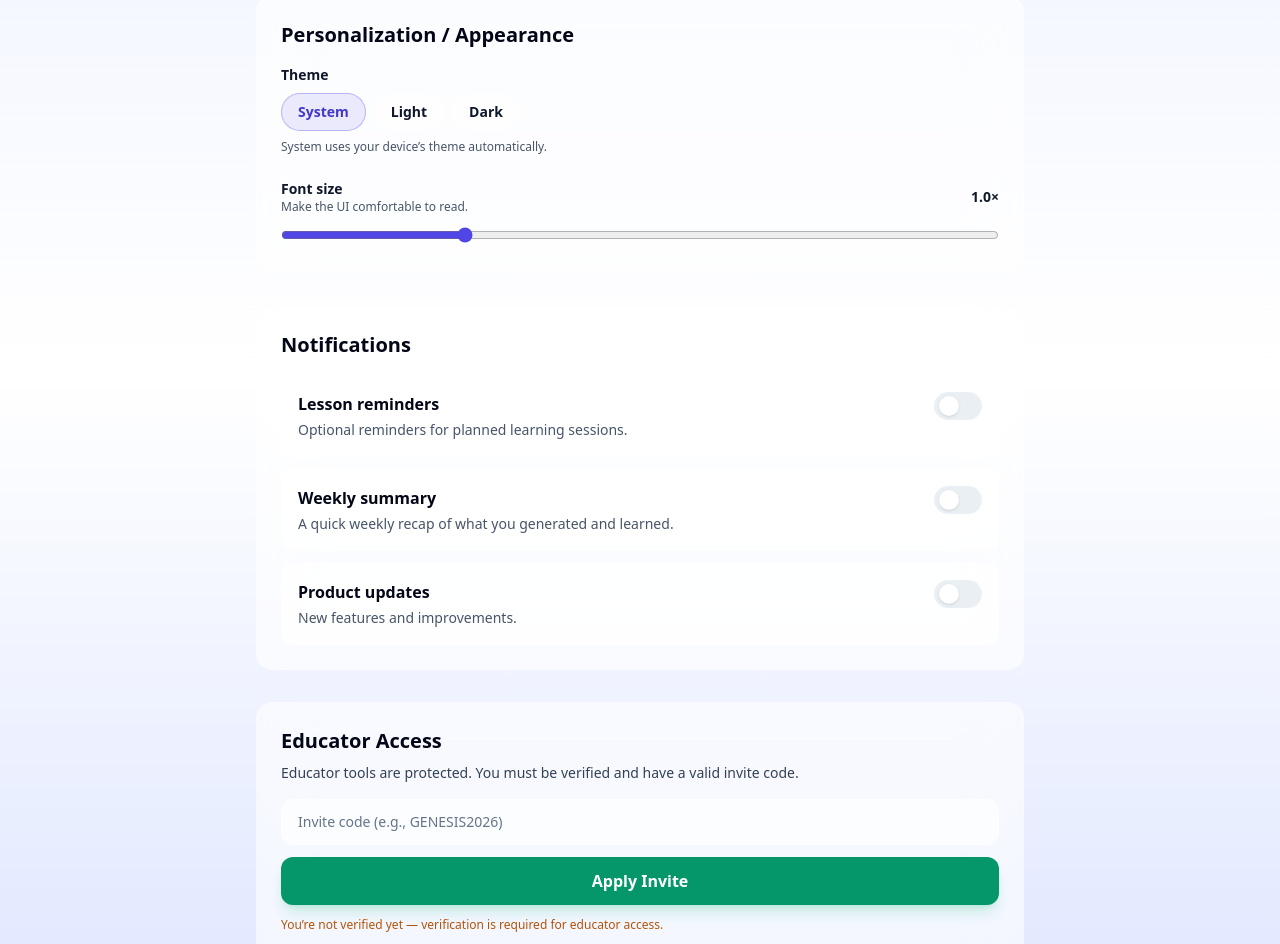
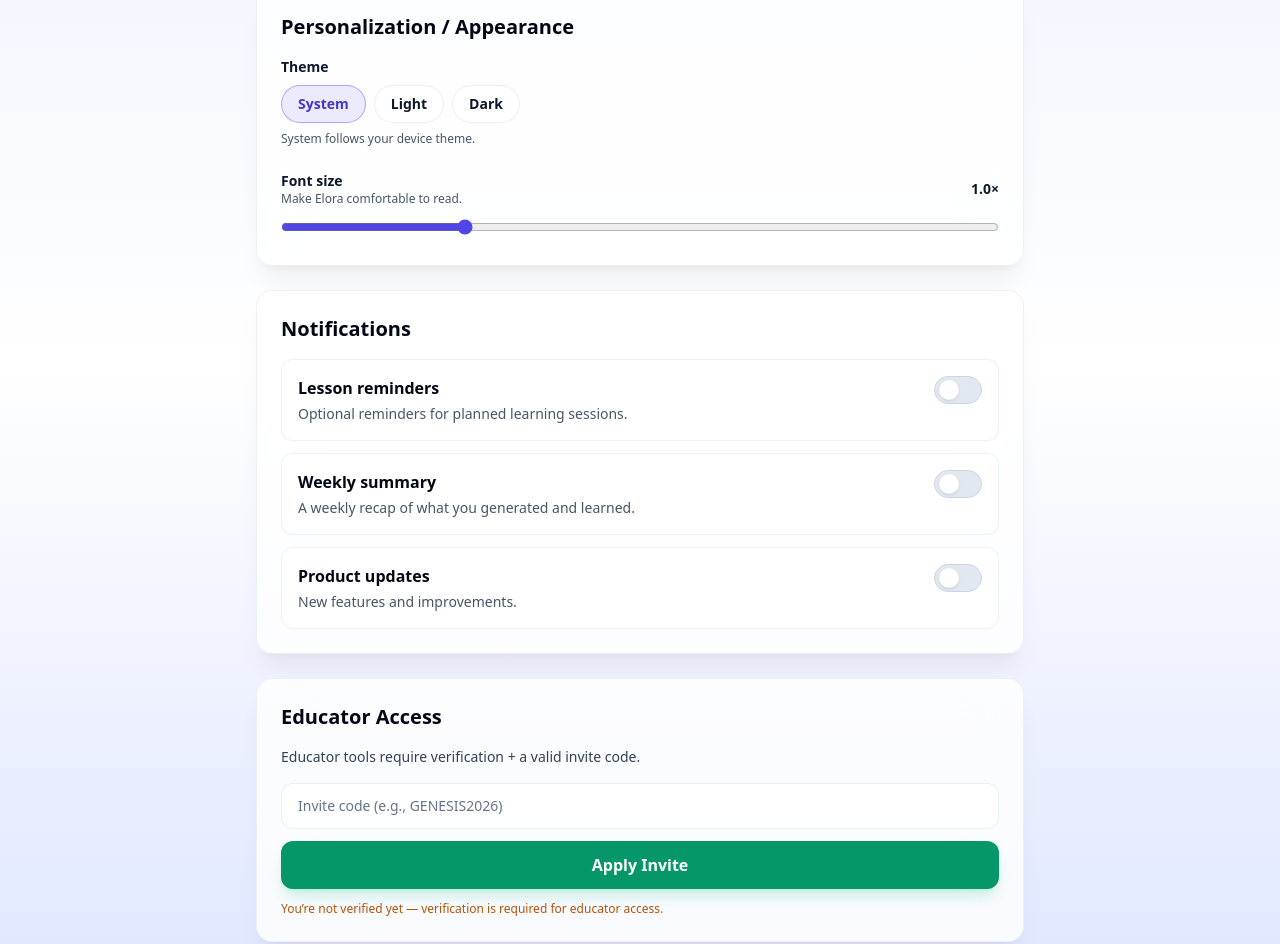
Before and after one commit to tweetharis-netizen/elora-verification-ui, a Next.js app: page /settings in a window 1280 px wide. Shown: the part 248-1192 px from the top of the page. Built offline with nearby package versions, Linux system fonts and the light colour scheme.

Commit message:
Update settings.js

```diff
--- a/pages/settings.js
+++ b/pages/settings.js
@@ -1,5 +1,5 @@
 // pages/settings.js
-import { useEffect, useMemo, useState } from "react";
+import { useEffect, useState } from "react";
 import {
   activateTeacher,
   clearTeacherAccess,
@@ -17,9 +17,18 @@ function cn(...xs) {
   return xs.filter(Boolean).join(" ");
 }
 
+function Card({ title, children }) {
+  return (
+    <section className="rounded-2xl border border-slate-200/60 dark:border-white/10 bg-white/80 dark:bg-slate-950/35 backdrop-blur-xl shadow-xl shadow-black/5 dark:shadow-black/20 p-6">
+      <h2 className="text-xl font-extrabold text-slate-950 dark:text-white">{title}</h2>
+      <div className="mt-4">{children}</div>
+    </section>
+  );
+}
+
 function ToggleRow({ label, description, checked, onChange }) {
   return (
-    <div className="flex items-start justify-between gap-4 rounded-xl border border-white/10 bg-white/55 dark:bg-slate-950/35 backdrop-blur-xl p-4">
+    <div className="flex items-start justify-between gap-4 rounded-xl border border-slate-200/60 dark:border-white/10 bg-white/70 dark:bg-slate-950/30 p-4">
       <div>
         <div className="font-extrabold text-slate-950 dark:text-white">{label}</div>
         {description ? (
@@ -33,7 +42,7 @@ function ToggleRow({ label, description, checked, onChange }) {
           "w-12 h-7 rounded-full transition flex items-center px-1 border",
           checked
             ? "bg-emerald-600 border-emerald-500/40"
-            : "bg-slate-200/70 dark:bg-slate-800/60 border-white/10"
+            : "bg-slate-200 border-slate-300 dark:bg-slate-800/60 dark:border-white/10"
         )}
         aria-pressed={checked}
       >
@@ -51,9 +60,9 @@ function ToggleRow({ label, description, checked, onChange }) {
 export default function Settings() {
   const [themeMode, setThemeMode] = useState(getTheme());
   const [font, setFont] = useState(getFontScale());
+  const [notif, setNotif] = useState(getNotifications());
   const [invite, setInvite] = useState("");
   const [status, setStatus] = useState("");
-  const [notif, setNotif] = useState(getNotifications());
   const [teacher, setTeacher] = useState(isTeacher());
   const [verified, setVerified] = useState(Boolean(getSession().verified));
 
@@ -70,47 +79,10 @@ export default function Settings() {
     return () => window.removeEventListener("elora:session", sync);
   }, []);
 
-  const themeButtons = useMemo(
-    () => [
-      { id: "system", label: "System" },
-      { id: "light", label: "Light" },
-      { id: "dark", label: "Dark" },
-    ],
-    []
-  );
-
-  async function applyInvite() {
-    const code = invite.trim();
-    setStatus("");
-    if (!code) {
-      setStatus("Enter a code first.");
-      return;
-    }
-    if (!verified) {
-      setStatus("Please verify your email first. Educator access requires verification.");
-      return;
-    }
-
-    try {
-      const res = await fetch(`/api/teacher-invite?code=${encodeURIComponent(code)}`);
-      if (!res.ok) {
-        setStatus("Invalid invite code.");
-        return;
-      }
-      activateTeacher(code);
-      setStatus("Educator access enabled ✅");
-      setInvite("");
-      setTeacher(true);
-    } catch {
-      setStatus("Could not validate invite right now. Try again.");
-    }
-  }
-
   function updateTheme(next) {
     const m = (next || "system").toLowerCase();
     setTheme(m);
     setThemeMode(m);
-    // _app.js will apply html.dark via session event
   }
 
   function updateFont(next) {
@@ -124,8 +96,26 @@ export default function Settings() {
     setNotifications(next);
   }
 
+  async function applyInvite() {
+    const code = invite.trim();
+    setStatus("");
+    if (!code) return setStatus("Enter a code first.");
+    if (!verified) return setStatus("Please verify your email first (required for educator access).");
+
+    try {
+      const res = await fetch(`/api/teacher-invite?code=${encodeURIComponent(code)}`);
+      if (!res.ok) return setStatus("Invalid invite code.");
+      activateTeacher(code);
+      setTeacher(true);
+      setInvite("");
+      setStatus("Educator access enabled ✅");
+    } catch {
+      setStatus("Could not validate invite right now. Try again.");
+    }
+  }
+
   return (
-    <div className="mt-20 max-w-3xl mx-auto space-y-8 pb-10">
+    <div className="mt-20 max-w-3xl mx-auto space-y-6 pb-10">
       <div className="text-center">
         <h1 className="text-3xl font-black text-slate-950 dark:text-white">Settings</h1>
         <p className="mt-2 text-slate-700 dark:text-slate-300">
@@ -133,33 +123,32 @@ export default function Settings() {
         </p>
       </div>
 
-      {/* Appearance */}
-      <section className="rounded-2xl border border-white/10 bg-white/60 dark:bg-slate-950/40 backdrop-blur-xl p-6">
-        <h2 className="text-xl font-extrabold text-slate-950 dark:text-white">
-          Personalization / Appearance
-        </h2>
-
-        <div className="mt-4">
+      <Card title="Personalization / Appearance">
+        <div>
           <div className="text-sm font-bold text-slate-900 dark:text-white">Theme</div>
           <div className="mt-2 flex flex-wrap gap-2">
-            {themeButtons.map((b) => (
+            {["system", "light", "dark"].map((id) => {
+              const label = id === "system" ? "System" : id === "light" ? "Light" : "Dark";
+              const active = themeMode === id;
+              return (
                 <button
-                key={b.id}
+                  key={id}
                   type="button"
-                onClick={() => updateTheme(b.id)}
+                  onClick={() => updateTheme(id)}
                   className={cn(
                     "px-4 py-2 rounded-full border text-sm font-extrabold transition",
-                  themeMode === b.id
-                    ? "border-indigo-500/40 bg-indigo-600/10 text-indigo-700 dark:text-indigo-200"
-                    : "border-white/10 bg-white/50 dark:bg-slate-950/35 text-slate-900 dark:text-white hover:bg-white/70 dark:hover:bg-slate-950/50"
+                    active
+                      ? "border-indigo-500/50 bg-indigo-600/10 text-indigo-700 dark:text-indigo-200"
+                      : "border-slate-200/70 dark:border-white/10 bg-white/60 dark:bg-slate-950/25 text-slate-900 dark:text-white hover:bg-white/80 dark:hover:bg-slate-950/40"
                   )}
                 >
-                {b.label}
+                  {label}
                 </button>
-            ))}
+              );
+            })}
           </div>
           <div className="mt-2 text-xs text-slate-600 dark:text-slate-400">
-            System uses your device’s theme automatically.
+            System follows your device theme.
           </div>
         </div>
 
@@ -168,7 +157,7 @@ export default function Settings() {
             <div>
               <div className="text-sm font-bold text-slate-900 dark:text-white">Font size</div>
               <div className="text-xs text-slate-600 dark:text-slate-400">
-                Make the UI comfortable to read.
+                Make Elora comfortable to read.
               </div>
             </div>
             <div className="text-sm font-extrabold text-slate-900 dark:text-white">
@@ -186,12 +175,10 @@ export default function Settings() {
             onChange={(e) => updateFont(e.target.value)}
           />
         </div>
-      </section>
+      </Card>
 
-      {/* Notifications */}
-      <section className="rounded-2xl border border-white/10 bg-white/60 dark:bg-slate-950/40 backdrop-blur-xl p-6">
-        <h2 className="text-xl font-extrabold text-slate-950 dark:text-white">Notifications</h2>
-        <div className="mt-4 space-y-3">
+      <Card title="Notifications">
+        <div className="space-y-3">
           <ToggleRow
             label="Lesson reminders"
             description="Optional reminders for planned learning sessions."
@@ -200,7 +187,7 @@ export default function Settings() {
           />
           <ToggleRow
             label="Weekly summary"
-            description="A quick weekly recap of what you generated and learned."
+            description="A weekly recap of what you generated and learned."
             checked={notif.weeklySummary}
             onChange={() => updateNotif({ ...notif, weeklySummary: !notif.weeklySummary })}
           />
@@ -211,13 +198,11 @@ export default function Settings() {
             onChange={() => updateNotif({ ...notif, productUpdates: !notif.productUpdates })}
           />
         </div>
-      </section>
+      </Card>
 
-      {/* Educator Access */}
-      <section className="rounded-2xl border border-white/10 bg-white/60 dark:bg-slate-950/40 backdrop-blur-xl p-6">
-        <h2 className="text-xl font-extrabold text-slate-950 dark:text-white">Educator Access</h2>
-        <p className="mt-2 text-sm text-slate-700 dark:text-slate-300">
-          Educator tools are protected. You must be verified and have a valid invite code.
+      <Card title="Educator Access">
+        <p className="text-sm text-slate-700 dark:text-slate-300">
+          Educator tools require verification + a valid invite code.
         </p>
 
         <div className="mt-4 grid gap-3">
@@ -225,7 +210,7 @@ export default function Settings() {
             value={invite}
             onChange={(e) => setInvite(e.target.value)}
             placeholder="Invite code (e.g., GENESIS2026)"
-            className="w-full rounded-xl border border-white/10 bg-white/65 dark:bg-slate-950/35 px-4 py-3 text-sm text-slate-900 dark:text-white placeholder:text-slate-500 dark:placeholder:text-slate-400 outline-none focus:ring-2 focus:ring-indigo-500/40"
+            className="w-full rounded-xl border border-slate-200/70 dark:border-white/10 bg-white/80 dark:bg-slate-950/25 px-4 py-3 text-sm text-slate-900 dark:text-white placeholder:text-slate-500 dark:placeholder:text-slate-400 outline-none focus:ring-2 focus:ring-indigo-500/40"
           />
 
           <button
@@ -244,7 +229,7 @@ export default function Settings() {
                 setTeacher(false);
                 setStatus("Educator access removed.");
               }}
-              className="w-full rounded-xl px-5 py-3 font-bold border border-white/10 bg-white/60 dark:bg-slate-950/35 text-slate-900 dark:text-white hover:bg-white/80 dark:hover:bg-slate-950/55"
+              className="w-full rounded-xl px-5 py-3 font-bold border border-slate-200/70 dark:border-white/10 bg-white/80 dark:bg-slate-950/25 text-slate-900 dark:text-white hover:bg-white dark:hover:bg-slate-950/40"
             >
               Remove educator access
             </button>
@@ -260,7 +245,7 @@ export default function Settings() {
             </div>
           ) : null}
         </div>
-      </section>
+      </Card>
     </div>
   );
 }
```
Lines whose indentation alone changed are shown as unchanged.
